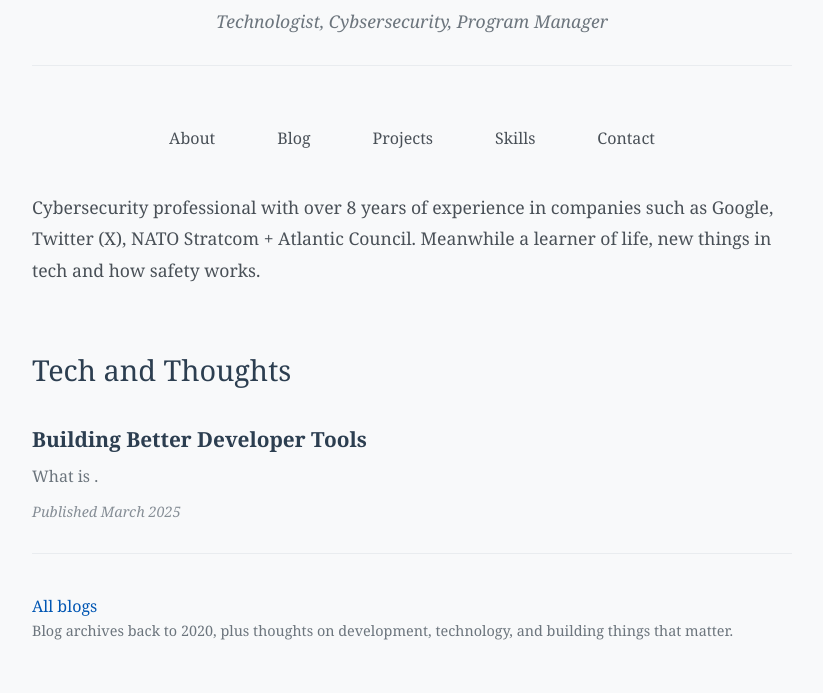
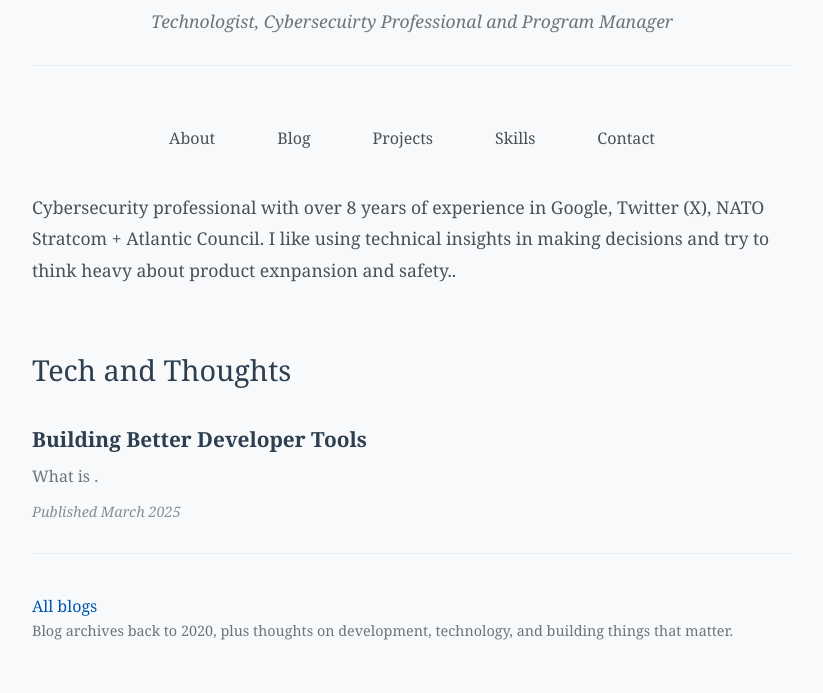
Before and after one commit to KanishkKaran/KanishkKaran.github.io, a plain HTML site: page index.html in a window 1280 px wide. Shown: the part 107-800 px from the top of the page, without its empty margins (228-1051 px from the left). Drawn offline with Linux system fonts and the light colour scheme.

Commit message:
Update index.html

```diff
--- a/index.html
+++ b/index.html
@@ -3,7 +3,7 @@
 <head>
     <meta charset="UTF-8">
     <meta name="viewport" content="width=device-width, initial-scale=1.0">
-    <title>Kanishk Karan [Technologist | Cybersecurity]</title>
+    <title>Kanishk Karan [My portfoliio]</title>
     <style>
         * {
             margin: 0;
@@ -232,7 +232,7 @@
 <body>
     <header>
         <h1 class="site-title">Kanishk Karan</h1>
-        <p class="site-subtitle">Technologist, Cybsersecurity, Program Manager</p>
+        <p class="site-subtitle">Technologist, Cybersecuirty Professional and Program Manager</p>
     </header>
 
     <nav>
@@ -247,7 +247,7 @@
 
     <section id="about" class="section">
         <div class="intro">
-            <p>Cybersecurity professional with over 8 years of experience in companies such as Google, Twitter (X), NATO Stratcom + Atlantic Council. Meanwhile a learner of life, new things in tech and how safety works.</p>
+            <p>Cybersecurity professional with over 8 years of experience in Google, Twitter (X), NATO Stratcom + Atlantic Council. I like using technical insights in making decisions and try to think heavy about product exnpansion and safety..</p>
         </div>
     </section>
 
```
